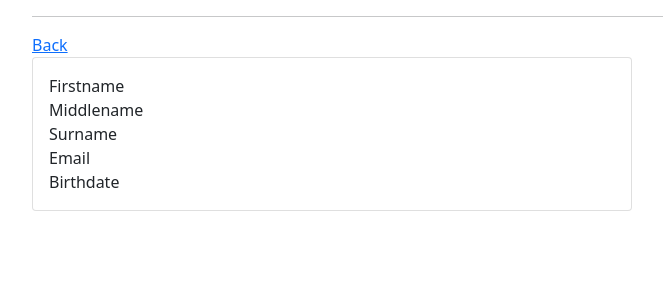
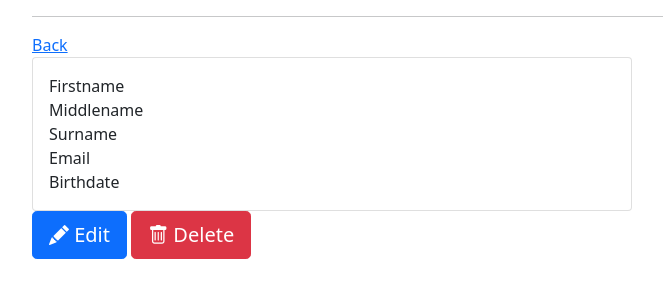
Before and after one commit to avoevodin/brigadier, a Django app: template brigadier/employees/templates/employee_detail.html in a window 1280 px wide. Shown: the part 56-356 px from the top of the page, without its empty margins (50-713 px from the left). Run offline with Django 3.2, Linux system fonts and the light colour scheme; the template is opened without the code that fills it, so the values that code supplies are empty; some libraries are stand-ins or nearby versions.

Commit message:
* added edit and del buttons on employee details * #1

```diff
--- a/brigadier/employees/templates/employee_detail.html
+++ b/brigadier/employees/templates/employee_detail.html
@@ -50,4 +50,12 @@
             </div>
         </div>
     </div>
+    <a class="btn btn-primary btn-lg" href="{% url 'employees:edit' employee.id %}">
+        <i class="bi bi-pencil-fill"></i>
+        {% translate 'Edit' %}
+    </a>
+    <a class="btn btn-danger btn-lg" href="{% url 'employees:delete' employee.id %}">
+        <i class="bi bi-trash"></i>
+        {% translate 'Delete' %}
+    </a>
 {% endblock %}
```
